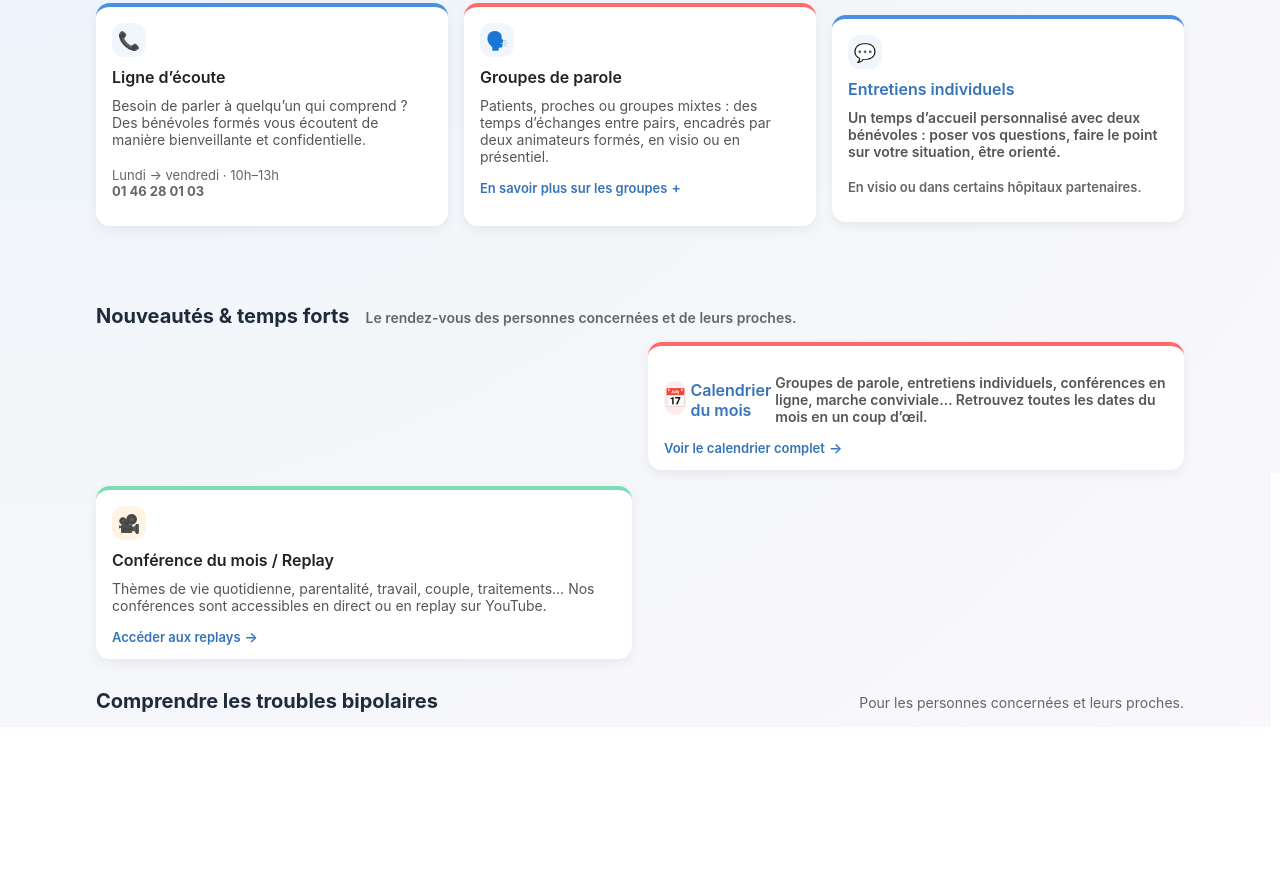
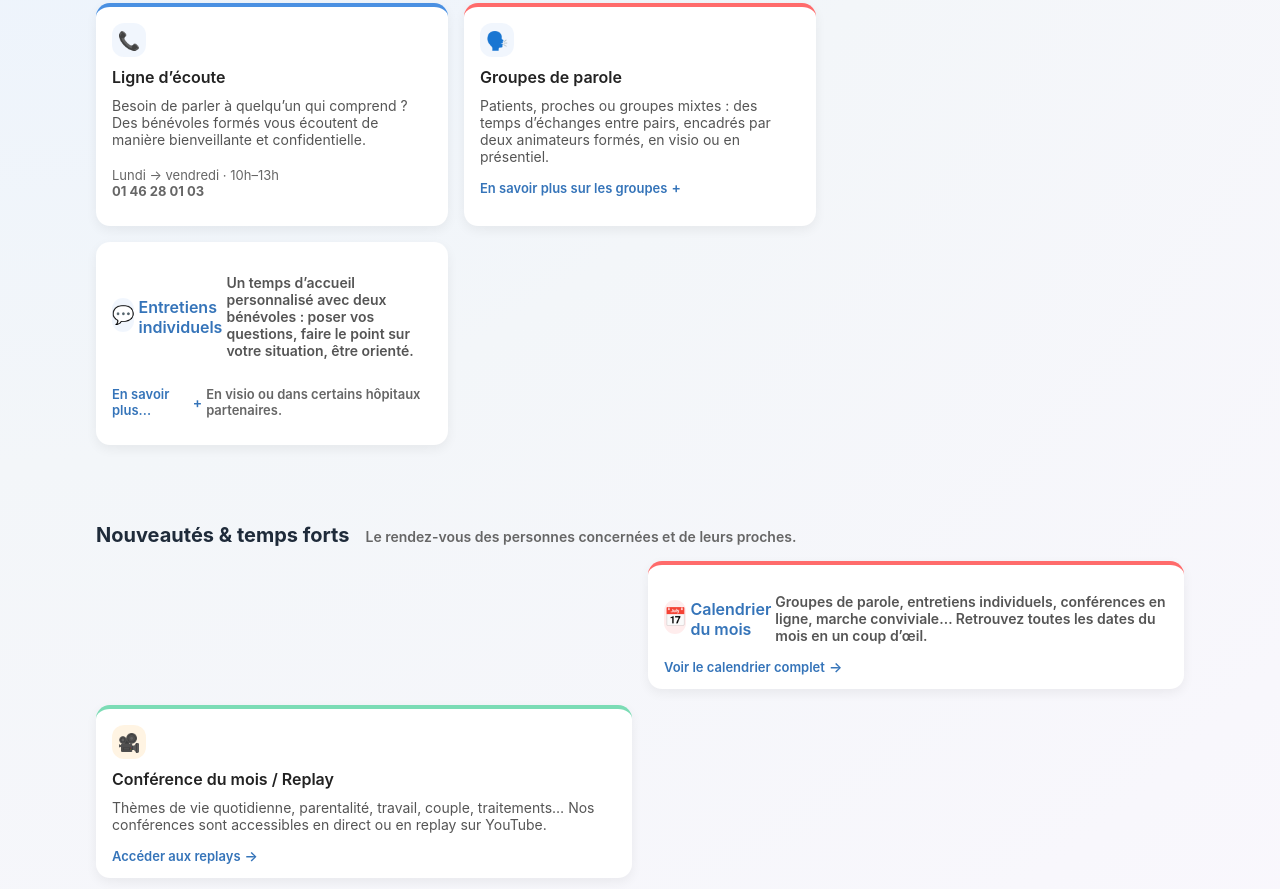
Before and after one commit to jc200360/jc200360.github.io, a plain HTML site: page index.html in a window 1280 px wide. Shown: the part 544-1433 px from the top of the page. Drawn offline with Linux system fonts and the light colour scheme.

Commit message:
Update index.html

```diff
--- a/index.html
+++ b/index.html
@@ -564,6 +564,8 @@
                     Un temps d’accueil personnalisé avec deux bénévoles : poser vos questions,
                     faire le point sur votre situation, être orienté.
                 </p>
+                 <a href="entretiens individuels" class="card-link"> En savoir plus... <span>+</span>
+
                 <p class="card-meta">
                     En visio ou dans certains hôpitaux partenaires.
                 </p>
```
